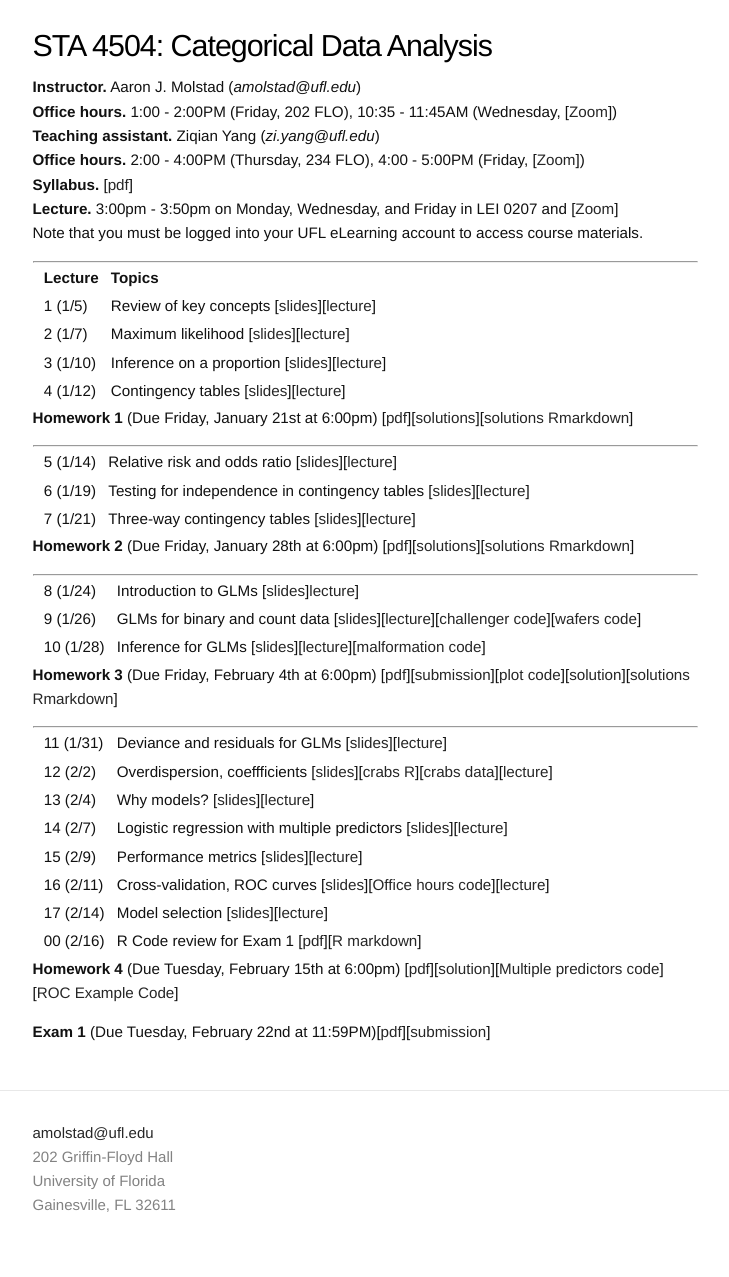
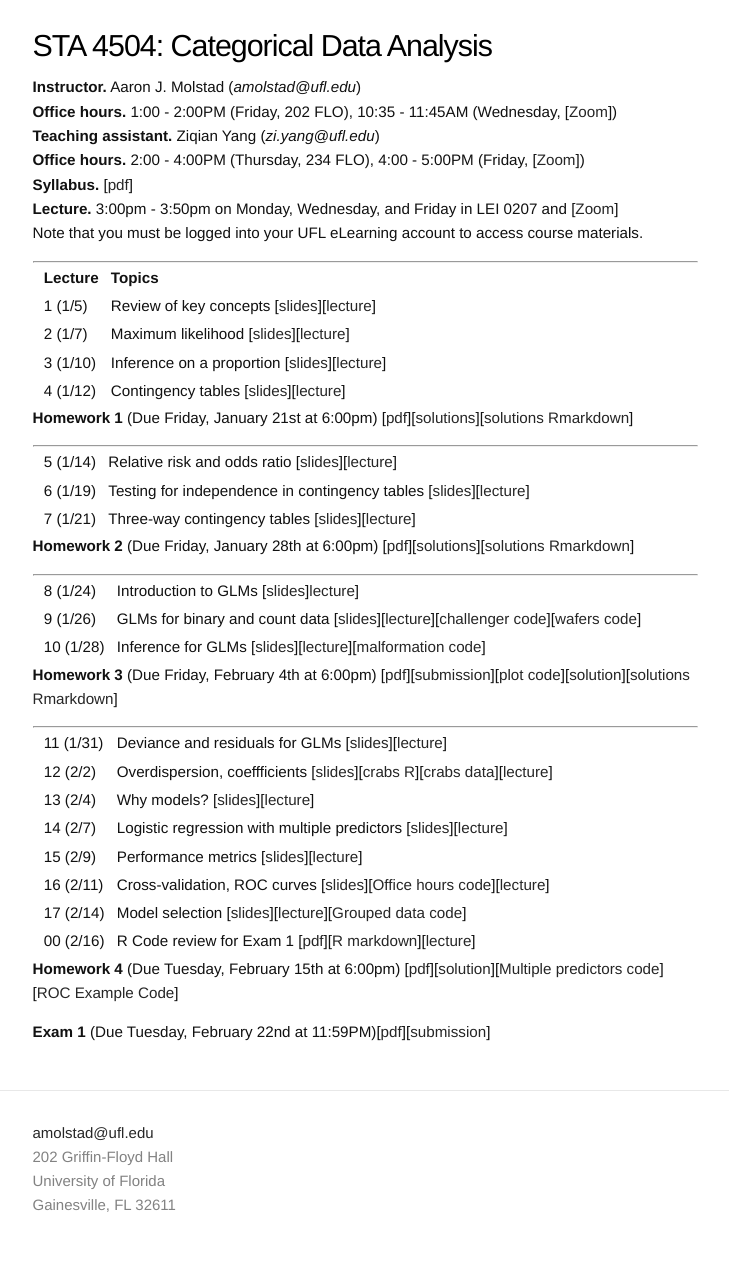
Before and after one commit to ajmolstad/ajmolstad.github.io, a Jekyll site: the page built from S22_STA4504.md, in a window 1280 px wide. Shown: the whole page, without its empty margins (275-1004 px from the left). Built offline with Jekyll 4.4.1, drawn with Linux system fonts in a browser that asks for light colours.

Commit message:
Update coursepage

```diff
--- a/S22_STA4504.md
+++ b/S22_STA4504.md
@@ -47,8 +47,8 @@ Note that you must be logged into your UFL eLearning account to access course ma
 || 14 (2/7) || Logistic regression with multiple predictors [[slides](https://ufl.instructure.com/files/66421657/download?download_frd=1)][[lecture](https://ufl.instructure.com/courses/449490/files?preview=66444113)]||
 || 15 (2/9) || Performance metrics [[slides](https://ufl.instructure.com/files/66482573/download?download_frd=1)][[lecture](https://ufl.instructure.com/files/66520643/download?download_frd=1)]||
 || 16 (2/11) || Cross-validation, ROC curves [[slides](https://ufl.instructure.com/files/66544271/download?download_frd=1)][[Office hours code](https://ufl.instructure.com/files/66544042/download?download_frd=1)][[lecture](https://ufl.instructure.com/files/66625696/download?download_frd=1)] ||
-|| 17 (2/14) || Model selection [[slides](https://ufl.instructure.com/files/66625382/download?download_frd=1)][[lecture](https://ufl.instructure.com/courses/449490/files?preview=66646075)] ||
-|| 00 (2/16) || R Code review for Exam 1 [[pdf](https://ufl.instructure.com/files/66681929/download?download_frd=1)][[R markdown](https://ufl.instructure.com/files/66682034/download?download_frd=1)] ||
+|| 17 (2/14) || Model selection [[slides](https://ufl.instructure.com/files/66625382/download?download_frd=1)][[lecture](https://ufl.instructure.com/courses/449490/files?preview=66646075)][[Grouped data code](https://ufl.instructure.com/files/66708859/download?download_frd=1)] ||
+|| 00 (2/16) || R Code review for Exam 1 [[pdf](https://ufl.instructure.com/files/66681929/download?download_frd=1)][[R markdown](https://ufl.instructure.com/files/66682034/download?download_frd=1)][[lecture](https://ufl.instructure.com/files/66708878/download?download_frd=1)] ||
 
 
 **Homework 4** (Due Tuesday, February 15th at 6:00pm) [[pdf](https://ufl.instructure.com/files/66415518/download?download_frd=1)][[solution](https://ufl.instructure.com/files/66702332/download?download_frd=1)][[Multiple predictors code](https://ufl.instructure.com/files/66537491/download?download_frd=1)][[ROC Example Code](https://ufl.instructure.com/files/66537489/download?download_frd=1)]
```
Also changed, not shown: 1 other file.
